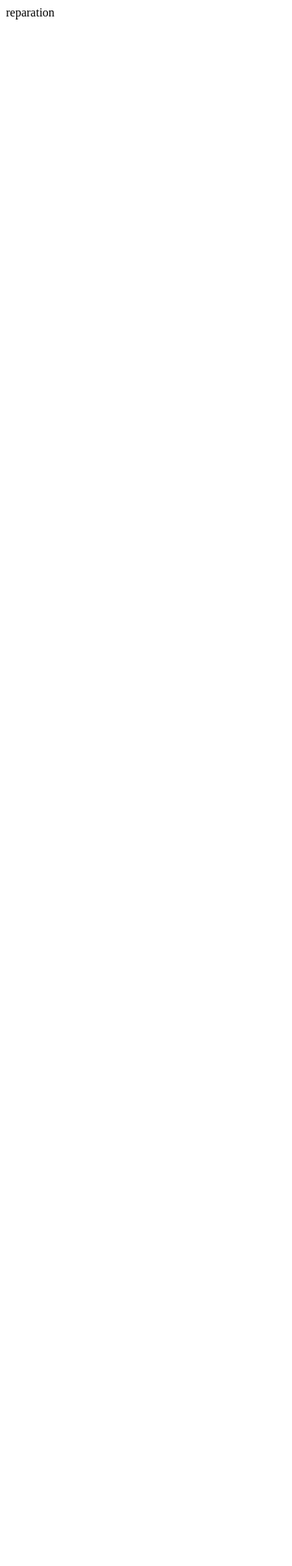
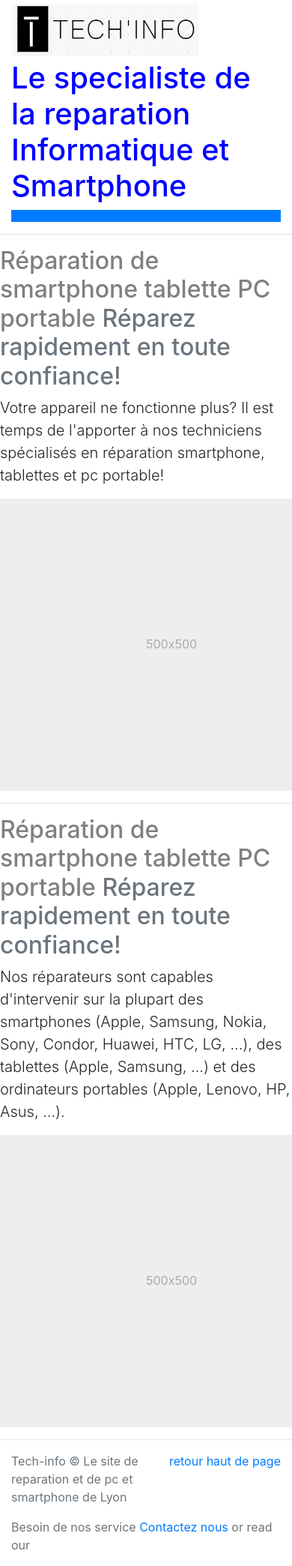
Before and after one commit to Dadid06/Tech-Info, a PHP site: page /reparation.php in a window 390 px wide. Before the commit the page is almost empty. Shown: the whole page at 75% size. Before the commit the page ends 26 px from the top, so only its background shows below. Run offline with PHP 8.4, Linux system fonts and the light colour scheme; some libraries are stand-ins or nearby versions.

Commit message:
ajouter commentaire reparation

```diff
--- a/reparation.php
+++ b/reparation.php
@@ -1,3 +1,54 @@
 <?php
 
-    echo 'reparation';
+   include 'header.php';
+
+?>
+    <!-- START THE FEATURETTES -->
+   <hr class="featurette-divider">
+   <div class="row featurette">
+     <div class="col-md-7">
+       <h2 class="featurette-heading">Réparation de smartphone tablette PC portable  <span class="text-muted">Réparez rapidement en toute confiance! </span></h2>
+       <p class="lead">Votre appareil ne fonctionne plus? Il est temps de l'apporter à nos techniciens spécialisés en réparation smartphone, tablettes et pc portable!</p>
+     </div>
+     <div class="col-md-5">
+       <svg class="bd-placeholder-img bd-placeholder-img-lg featurette-image img-fluid mx-auto" width="500" height="500" xmlns="http://www.w3.org/2000/svg" preserveAspectRatio="xMidYMid slice" focusable="false" role="img" aria-label="Placeholder: 500x500"><title>Placeholder</title><rect width="100%" height="100%" fill="#eee"/><text x="50%" y="50%" fill="#aaa" dy=".3em">500x500</text></svg>
+     </div>
+   </div>
+   <hr class="featurette-divider">
+   <div class="row featurette">
+     <div class="col-md-7 order-md-2">
+       <h2 class="featurette-heading">Réparation de smartphone tablette PC portable  <span class="text-muted">Réparez rapidement en toute confiance! </span></h2>
+       <p class="lead">Nos réparateurs sont capables d'intervenir sur la plupart des smartphones (Apple, Samsung, Nokia, Sony, Condor, Huawei, HTC, LG, ...), des tablettes (Apple, Samsung, ...) et des ordinateurs portables (Apple, Lenovo, HP, Asus, ...). </p>
+     </div>
+     <div class="col-md-5 order-md-1">
+       <svg class="bd-placeholder-img bd-placeholder-img-lg featurette-image img-fluid mx-auto" width="500" height="500" xmlns="http://www.w3.org/2000/svg" preserveAspectRatio="xMidYMid slice" focusable="false" role="img" aria-label="Placeholder: 500x500"><title>Placeholder</title><rect width="100%" height="100%" fill="#eee"/><text x="50%" y="50%" fill="#aaa" dy=".3em">500x500</text></svg>
+     </div>
+   </div>
+
+   <hr class="featurette-divider">
+   <!-- /END THE FEATURETTES -->
+ </div><!-- /.container -->
+
+
+
+
+
+
+
+
+
+
+
+
+
+
+
+
+
+
+
+<?php
+
+    include 'footer.php';
+
+?>
--- a/styles/styles.css
+++ b/styles/styles.css
@@ -3,3 +3,13 @@
     color : blue;
 
 }
+h2 {
+    float: left;
+    color : black;
+
+}
+h2 {
+    float: left;
+    color : grey;
+
+}
```
Also changed, not shown: pub.php (deleted, +0 -12 lines), img/téléchargement.jpg (added), main.php (deleted).
